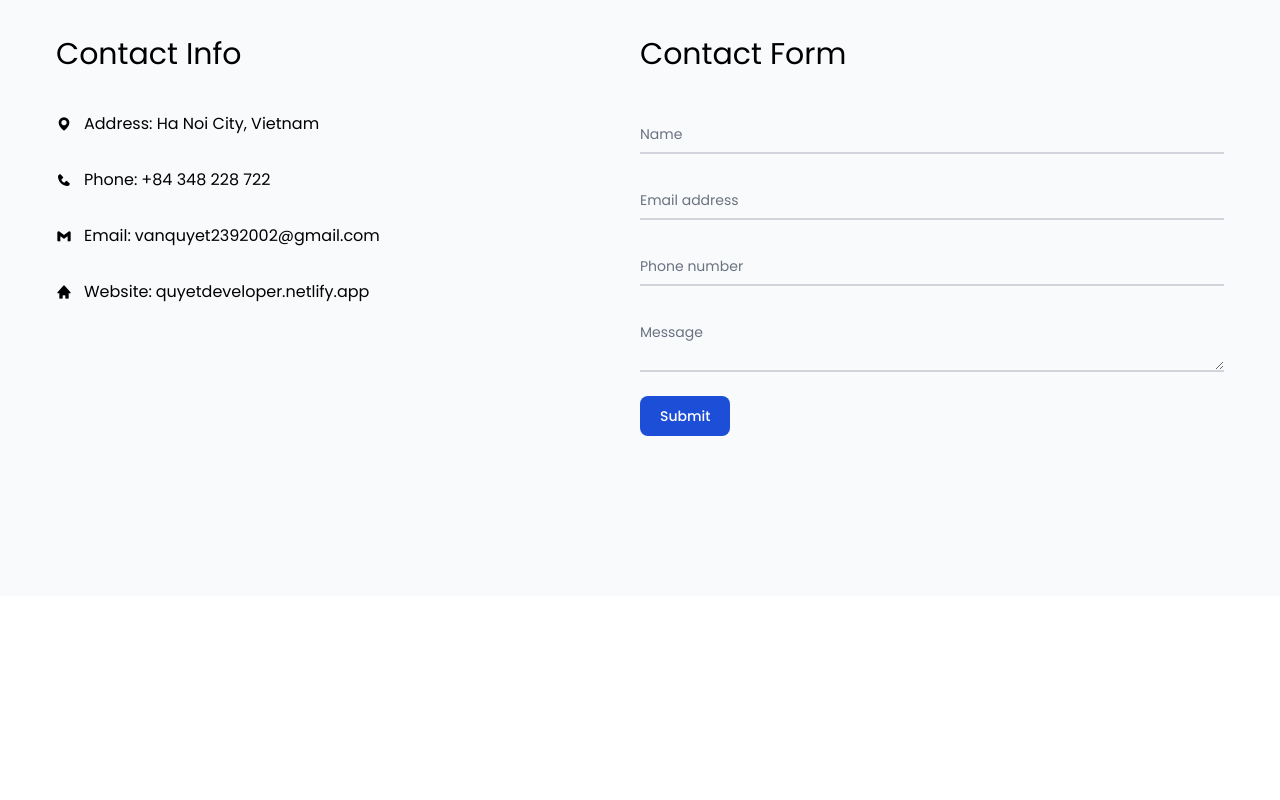
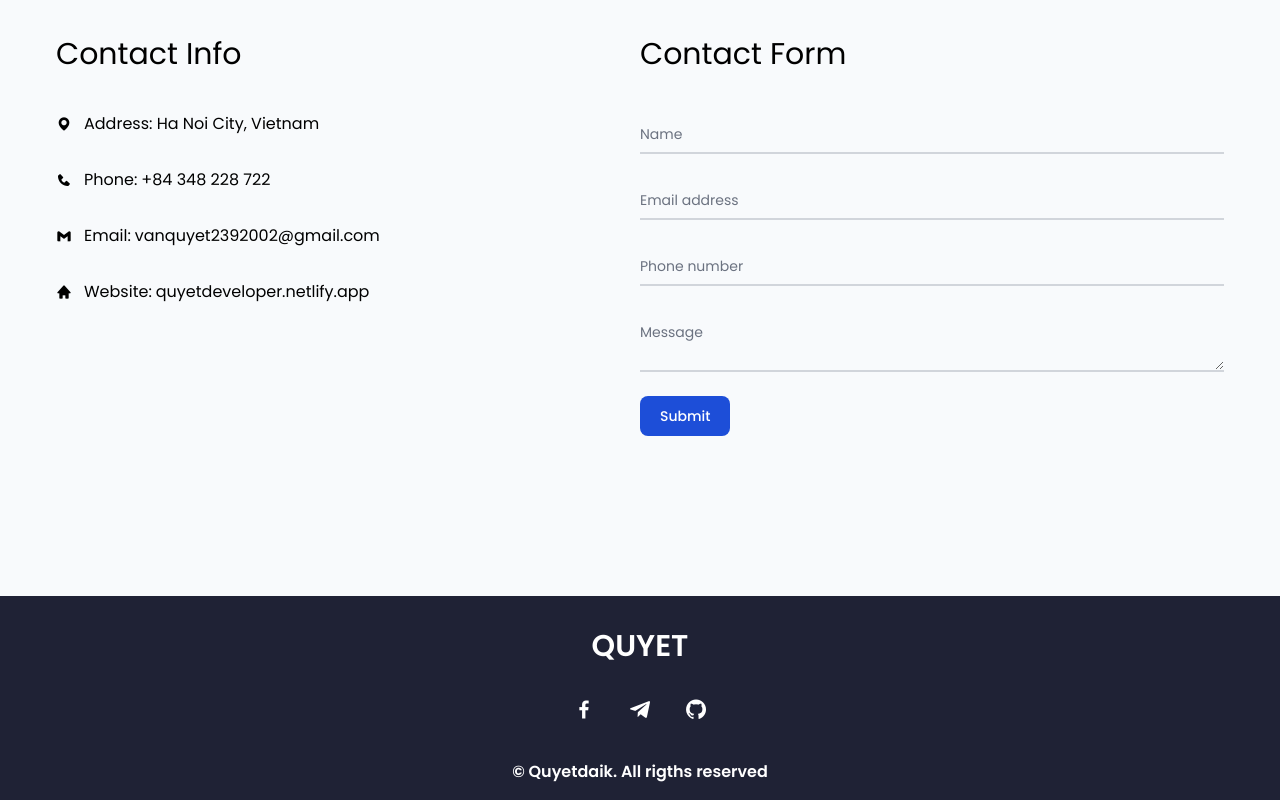
Before and after one commit to pvq2k2/Pham_Van_Quyet, a React (Vite) app: page / in a window 1280 px wide. Shown: the part 3011-3811 px from the top of the page. Before the commit the page ends 3607 px from the top, so only its background shows below. Built offline with nearby package versions, Linux system fonts and the light colour scheme.

Commit message:
feat: Footer Components

```diff
--- /dev/null
+++ b/src/components/Footer.jsx
@@ -0,0 +1,20 @@
+import React from 'react'
+
+const Footer = () => {
+  return (
+<footer className="footer bg-[#1F2235] transition duration-500">
+<div className="dark:border-t xl:w-[1200px] mx-auto text-center">
+  <p className="text-3xl py-8 uppercase text-white font-semibold">Quyet</p>
+  <div className="mb-8">
+    <a href="#" className="text-2xl text-white px-4 transition duration-300 hover:text-[#3e6ff4]"><i className="bx bxl-facebook" /></a>
+    <a href="#" className="text-2xl text-white px-4 transition duration-300 hover:text-[#3e6ff4]"><i class='bx bxl-telegram' /></a>
+    <a href="#" className="text-2xl text-white px-4 transition duration-300 hover:text-[#3e6ff4]"><i className="bx bxl-github" /></a>
+  </div>
+  <p className="text-base text-white font-semibold pb-4">© Quyetdaik. All rigths reserved</p>
+  </div>
+</footer>
+
+  )
+}
+
+export default Footer
--- a/src/pages/HomePage.jsx
+++ b/src/pages/HomePage.jsx
@@ -1,6 +1,7 @@
 import React from 'react'
 import About from '../components/About'
 import Contact from '../components/Contact'
+import Footer from '../components/Footer'
 import Header from '../components/Header'
 import Home from '../components/Home'
 import Portfolio from '../components/Portfolio'
@@ -15,6 +16,7 @@ const HomePage = () => {
         <Skill />
         <Portfolio />
         <Contact />
+        <Footer />
     </div>
   )
 }
```
Also changed, not shown: src/components/Contact.jsx (+3 -23 lines).
